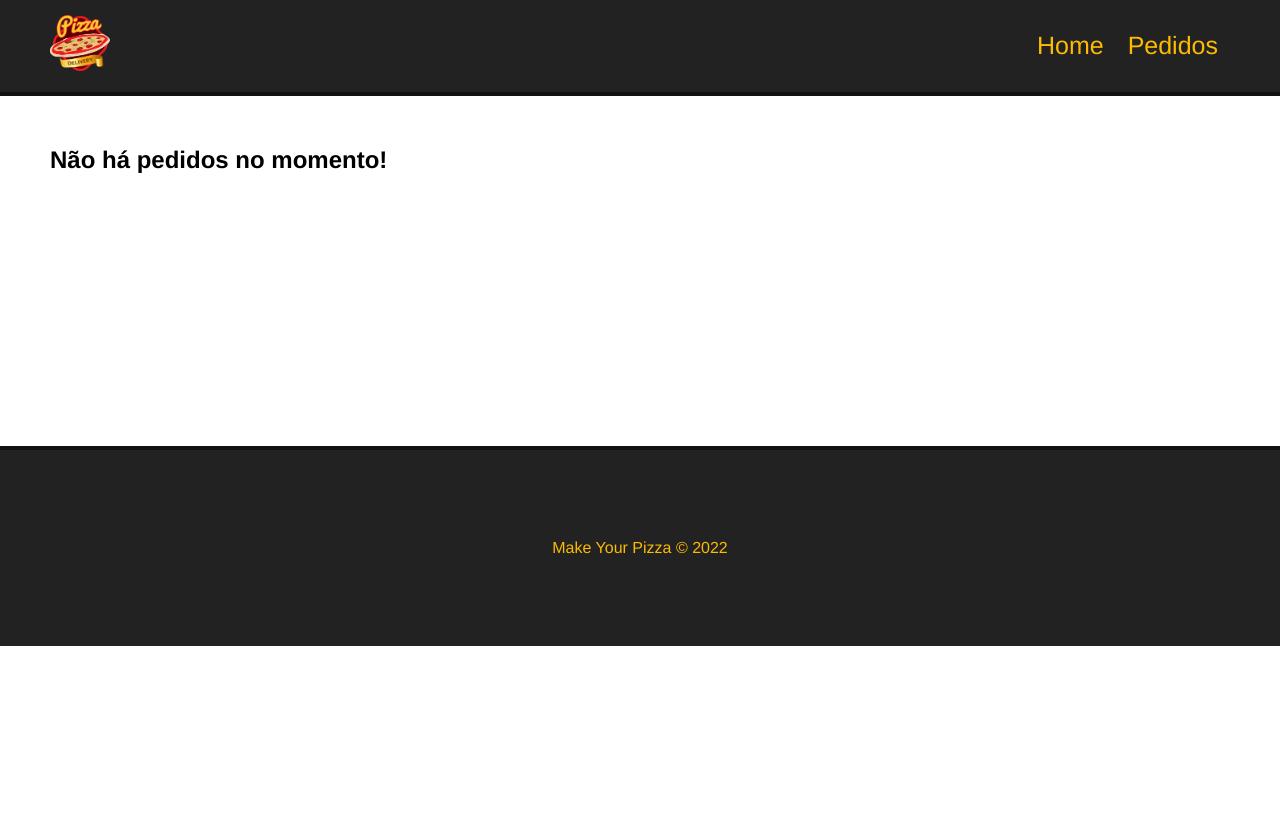
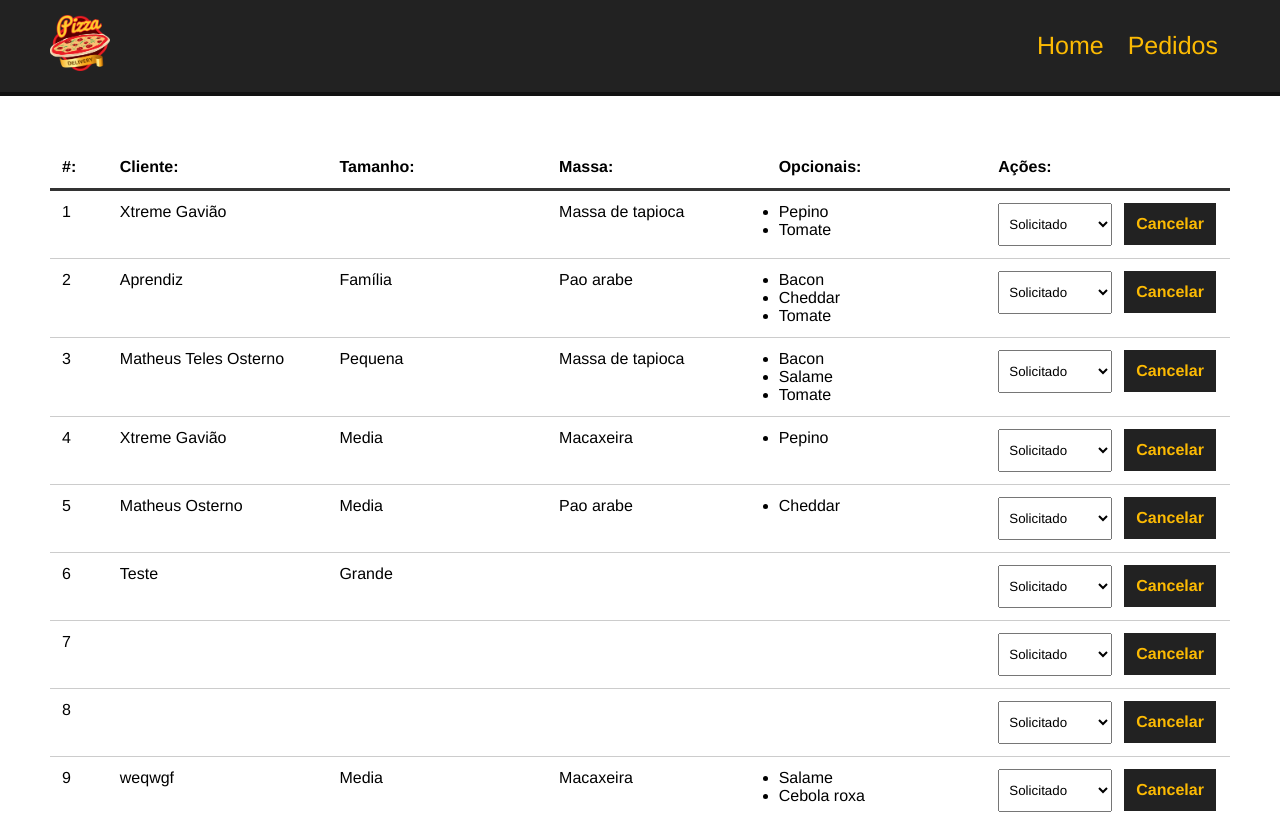
Before and after one commit to MatheusOsterno/Vue_minha_pizza, a Vue app: page /pedidos in a window 1280 px wide. Shown: the top 814 px of the page. Built offline with nearby package versions, Linux system fonts and the light colour scheme; data requests are answered from the project's data file.

Commit message:
Dashboard2

```diff
--- a/db/db.json
+++ b/db/db.json
@@ -155,6 +155,17 @@
       "opcionais": [],
       "status": "Solicitado",
       "id": 8
+    },
+    {
+      "nome": "weqwgf",
+      "massa": "Macaxeira",
+      "tamanho": "Media",
+      "opcionais": [
+        "Salame",
+        "Cebola roxa"
+      ],
+      "status": "Solicitado",
+      "id": 9
     }
   ]
 }
--- a/src/components/Dashboard.vue
+++ b/src/components/Dashboard.vue
@@ -2,7 +2,7 @@
 <template>
     <div id="pizza-table" v-if="pizzas">
       <div>
-        <div id="burger-table-heading">
+        <div id="pizza-table-heading">
           <div class="order-id">#:</div>
           <div>Cliente:</div>
           <div>Tamanho:</div>
@@ -11,24 +11,24 @@
           <div>Ações:</div>
         </div>
       </div>
-      <div id="burger-table-rows">
-        <div class="burger-table-row" v-for="burger in burgers" :key="burger.id">
-          <div class="order-number">{{ burger.id }}</div>
+      <div id="pizza-table-rows">
+        <div class="pizza-table-row" v-for="pizza in pizzas" :key="pizza.id">
+          <div class="order-number">{{ pizza.id }}</div>
           <div>{{ pizza.nome }}</div>
           <div>{{ pizza.tamanho }}</div>
-          <div>{{ burger.massa }}</div>
+          <div>{{ pizza.massa }}</div>
           <div>
-            <ul v-for="(opcional, index) in burger.opcionais" :key="index">
+            <ul v-for="(opcional, index) in pizza.opcionais" :key="index">
               <li>{{ opcional }}</li>
             </ul>
           </div>
           <div>
-            <select name="status" class="status" @change="updateBurger($event, burger.id)">
-              <option :value="s.tipo" v-for="s in status" :key="s.id" :selected="burger.status == s.tipo">
+            <select name="status" class="status" @change="updatePizza($event, pizza.id)">
+              <option :value="s.tipo" v-for="s in status" :key="s.id" :selected="pizza.status == s.tipo">
                 {{ s.tipo }}
               </option>
             </select>
-            <button class="delete-btn" @click="deleteBurger(burger.id)">Cancelar</button>
+            <button class="delete-btn" @click="deletePizza(pizza.id)">Cancelar</button>
           </div>
         </div>
       </div>
@@ -39,38 +39,80 @@
   </template>
 
   <script>
-  export default {
-    name: "Pedidos"
-  }
+    export default {
+      name: "Dashboard",
+      data() {
+        return {
+          pizzas: null,
+          pizza_id: null,
+          status: []
+        }
+      },
+      methods: {
+        async getPedidos() {
+          const req = await fetch('http://localhost:3000/pizzas')
+          const data = await req.json()
+          this.pizzas = data
+          // Resgata os status de pedidos
+          this.getStatus()
+        },
+        async getStatus() {
+          const req = await fetch('http://localhost:3000/status')
+          const data = await req.json()
+          this.status = data
+        },
+        async deleteBurger(id) {
+          const req = await fetch(`http://localhost:3000/burgers/${id}`, {
+            method: "DELETE"
+          });
+          const res = await req.json()
+          this.getPedidos()
+        },
+        async updateBurger(event, id) {
+          const option = event.target.value;
+          const dataJson = JSON.stringify({status: option});
+          const req = await fetch(`http://localhost:3000/burgers/${id}`, {
+            method: "PATCH",
+            headers: { "Content-Type" : "application/json" },
+            body: dataJson
+          });
+          const res = await req.json()
+          console.log(res)
+        }
+      },
+      mounted () {
+      this.getPedidos()
+      }
+    }
   </script>
 
   <style scoped>
-    #burger-table {
+    #pizza-table {
       max-width: 1200px;
       margin: 0 auto;
     }
-    #burger-table-heading,
-    #burger-table-rows,
-    .burger-table-row {
+    #pizza-table-heading,
+    #pizza-table-rows,
+    .pizza-table-row {
       display: flex;
       flex-wrap: wrap;
     }
-    #burger-table-heading {
+    #pizza-table-heading {
       font-weight: bold;
       padding: 12px;
       border-bottom: 3px solid #333;
     }
-    .burger-table-row {
+    .pizza-table-row {
       width: 100%;
       padding: 12px;
       border-bottom: 1px solid #CCC;
     }
-    #burger-table-heading div,
-    .burger-table-row div {
+    #pizza-table-heading div,
+    .pizza-table-row div {
       width: 19%;
     }
-    #burger-table-heading .order-id,
-    .burger-table-row .order-number {
+    #pizza-table-heading .order-id,
+    .pizza-table-row .order-number {
       width: 5%;
     }
     select {
```
